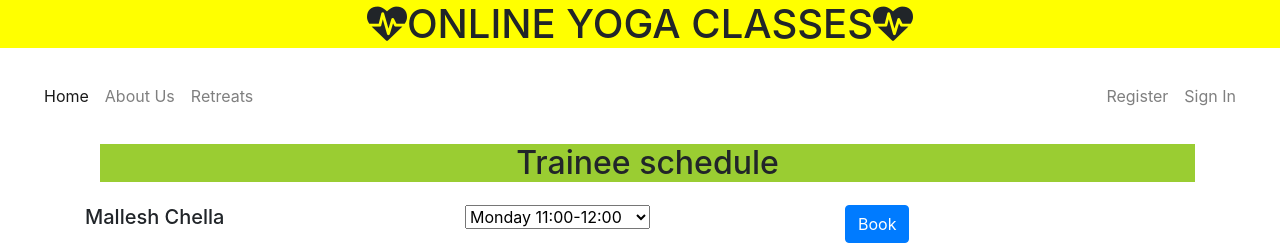
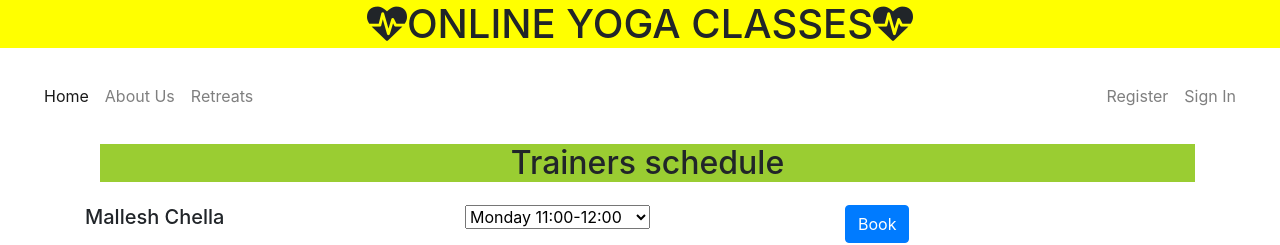
Before and after one commit to Code-Institute-Submissions/My-First-Milestone-Project-5, a plain HTML site: page traniee.html in a window 1280 px wide. Shown: the top 245 px of the page. Drawn offline with nearby package versions, Linux system fonts and the light colour scheme.

Commit message:
Done Project

```diff
--- a/traniee.html
+++ b/traniee.html
@@ -27,7 +27,7 @@
     </div>
     <div class="container">
         <div class="row">
-            <div class="col-md-12"><h2>Trainee schedule</h2></div>
+            <div class="col-md-12"><h2>Trainers schedule</h2></div>
         </div>
         <div class="row">
             <div class="col-md-4"><h5>Mallesh Chella</h5></div>
```
Also changed, not shown: about.html (+2 -1 lines), index.html (indentation only), register.html (indentation only), signin.html (indentation only), 1 other file. Lines whose indentation alone changed are shown as unchanged.
